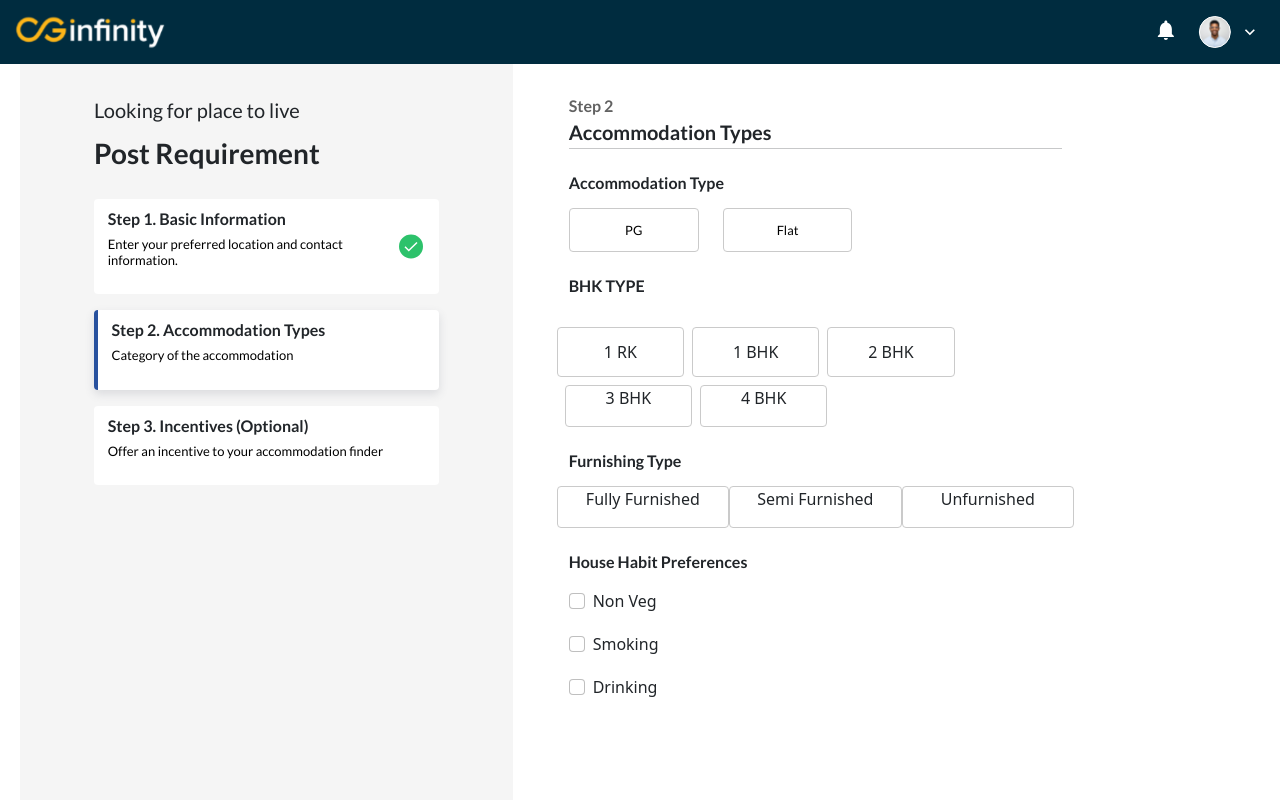
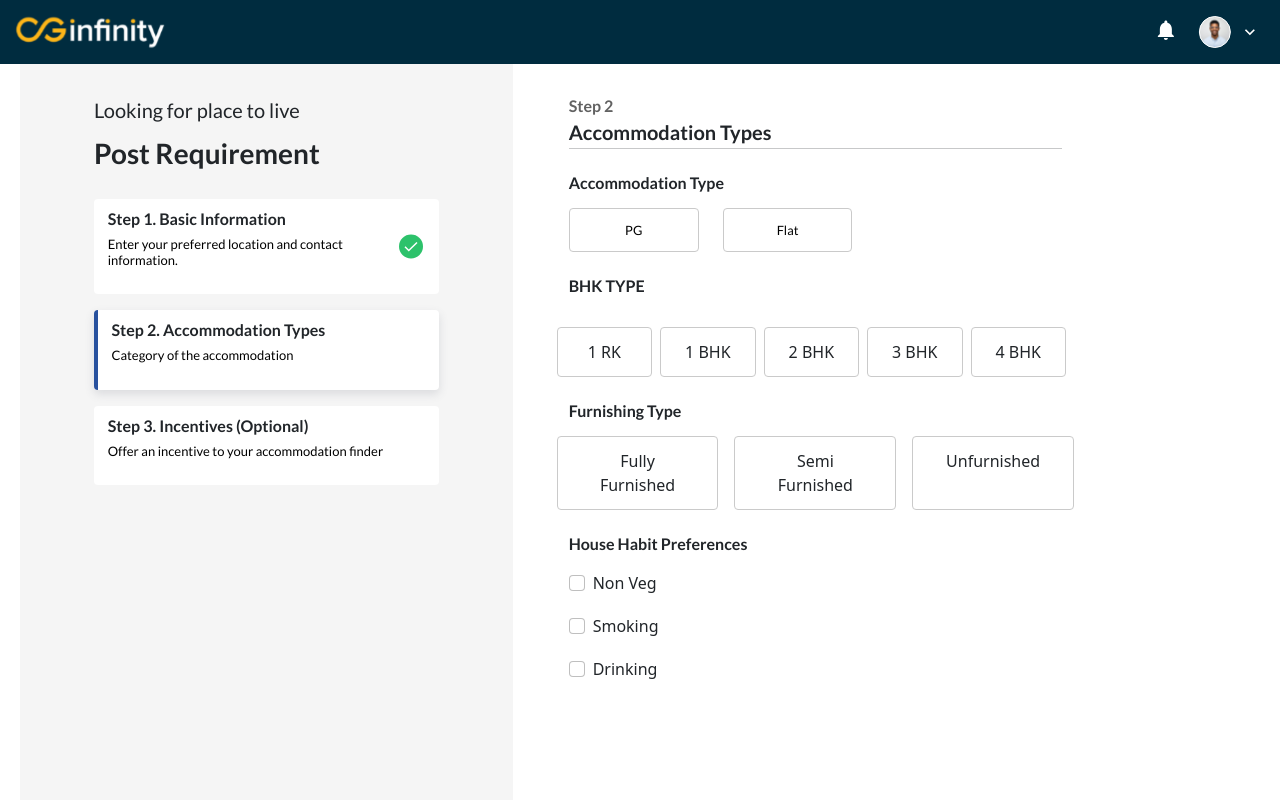
Before and after one commit to ravi-kaushish/findaccomodation, a React (Create React App) app in the folder accommodation/: page /requirementform in a window 1280 px wide. Both pictures are taken after typing "Sample", "5551234", "2020-01-15" into the empty fields and a click on the button "Save & Next". Shown: the top 800 px of the page. Built offline with nearby package versions, Linux system fonts and the light colour scheme.

Commit message:
fixed requirement form

```diff
--- a/accommodation/src/components/requirementMultiStepForm/reqStep2/reqStep2.js
+++ b/accommodation/src/components/requirementMultiStepForm/reqStep2/reqStep2.js
@@ -6,6 +6,8 @@ const ReqStep2 = () => {
   const { reqNext, reqPrevious, requirementData, setRequirementData } =
     useContext(MultiStepContext);
   const [accType, setAccType] = useState(requirementData["accTypeId"]);
+
+  const [singlePg,setSinglePg] = useState();
   return (
     <>
       <FormContainer>
@@ -97,7 +99,15 @@ const ReqStep2 = () => {
                 className="container-fluid d-flex flex-row gap-4"
                 style={{ padding: "0", marginBottom: "1.5rem" }}
               >
-                <button type="button" className="reqStep2__btn">
+                <button
+                  type="button"
+                  className="reqStep2__btn"
+                  onClick={(event) => {
+                    event.preventDefault();
+                    setSinglePg()
+                    setRequirementData({ ...requirementData, sharingId: 1 });
+                  }}
+                >
                   <p
                     className="reqStep2__btn-p"
                     style={{ margin: "0.75rem 2.53rem" }}
@@ -105,7 +115,11 @@ const ReqStep2 = () => {
                     Single
                   </p>
                 </button>
-                <button type="button" className="reqStep2__btn">
+                <button type="button" className="reqStep2__btn"
+                  onClick={(event) => {
+                    event.preventDefault();
+                    setRequirementData({ ...requirementData, sharingId: 2 });
+                  }}>
                   <p
                     className="reqStep2__btn-p"
                     style={{ margin: "0.75rem 2.53rem" }}
@@ -114,7 +128,11 @@ const ReqStep2 = () => {
                   </p>
                 </button>
 
-                <button type="button" className="reqStep2__btn">
+                <button type="button" className="reqStep2__btn"
+                 onClick={(event) => {
+                    event.preventDefault();
+                    setRequirementData({ ...requirementData, sharingId: 3 });
+                  }}>
                   <p
                     className="reqStep2__btn-p"
                     style={{ margin: "0.75rem 2.53rem" }}
@@ -127,58 +145,92 @@ const ReqStep2 = () => {
           ) : (
             <div className="container-fluid" style={{ padding: "0" }}>
               <div className="row" style={{ marginBottom: "1.5rem" }}>
-              <div className="col-12 " onClick={()=>{setRequirementData({...requirementData})}}>
+                <div
+                  className="col-12 "
+                  onClick={() => {
+                    setRequirementData({ ...requirementData });
+                  }}
+                >
                   <p
                     className="reqStep2__label-h"
                     style={{ marginBottom: "1rem" }}
                   >
-                  {" "}
                     BHK TYPE
                   </p>
                 </div>
                 <div className="row g-2">
-              <div className="  col-sm-2 col-md-3 reqStep2__div text-center " >
-                <p style={{margin:"0.75rem"}}>1 RK</p>
+                  <div className="  col reqStep2__div text-center "
+                   onClick={(event) => {
+                    event.preventDefault();
+                    setRequirementData({ ...requirementData, flatTypeId: 1 });
+                  }}>
+                    <p style={{ margin: "0.75rem" }}>1 RK</p>
                   </div>
-              <div className="  col-sm-2 col-md-3  reqStep2__div text-center mx-2">
-                <p style={{margin:"0.75rem"}}>1 BHK</p>
+                  <div className="  col  reqStep2__div text-center mx-2"
+                   onClick={(event) => {
+                    event.preventDefault();
+                    setRequirementData({ ...requirementData, flatTypeId: 2 });
+                  }}
+                   >
+                    <p style={{ margin: "0.75rem" }}>1 BHK</p>
                   </div>
-              <div className="  col-sm-2 col-md-3 reqStep2__div text-center">
-                <p style={{margin:"0.75rem"}}>2 BHK</p>
+                  <div className="  col reqStep2__div text-center"
+                    onClick={(event) => {
+                    event.preventDefault();
+                    setRequirementData({ ...requirementData, flatTypeId: 3 });
+                  }}>
+                    <p style={{ margin: "0.75rem" }}>2 BHK</p>
                   </div>
-              <div className="  col-sm-2 col-md-3 reqStep2__div text-center mx-2">
-                <p>3 BHK</p>
+                  <div className="  col reqStep2__div text-center mx-2"
+                    onClick={(event) => {
+                    event.preventDefault();
+                    setRequirementData({ ...requirementData, flatTypeId: 4 });
+                  }}>
+                    <p style={{ margin: "0.75rem" }}>3 BHK</p>
                   </div>
-              <div className=" col-sm-42 col-md-3 reqStep2__div text-center">
-                <p>4 BHK</p>
+                  <div className=" col reqStep2__div text-center"
+                    onClick={(event) => {
+                    event.preventDefault();
+                    setRequirementData({ ...requirementData, flatTypeId: 5 });
+                  }}>
+                    <p style={{ margin: "0.75rem" }}>4 BHK</p>
                   </div>
-
                 </div>
-
-
               </div>
               <div className="row" style={{ marginBottom: "1.5rem" }}>
-              <div className="col-12 ">
+                <div className="col-12 " >
                   <p
                     className="reqStep2__label-h"
                     style={{ marginBottom: "1rem" }}
                   >
-                  {" "}
                     Furnishing Type
                   </p>
                 </div>
 
-              <div className="  col-sm-2 col-md-4 text-center reqStep2__div">
-                <p>Fully Furnished</p>
+                <div className="  col text-center reqStep2__div"
+                 onClick={(event) => {
+                    event.preventDefault();
+                    setRequirementData({ ...requirementData, furnishedtypeId: 1 });
+                  }}>
+                  <p style={{ margin: "0.75rem" }}>Fully Furnished</p>
                 </div>
-              <div className="  col-sm-2 col-md-4   text-center reqStep2__div">
-                <p>Semi Furnished</p>
+                <div className="  col  text-center reqStep2__div mx-3"
+                 onClick={(event) => {
+                    event.preventDefault();
+                    setRequirementData({ ...requirementData, furnishedtypeId: 2 });
+                  }}>
+                  <p style={{ margin: "0.75rem" }}>Semi Furnished</p>
                 </div>
-              <div className="  col-sm-2 col-md-4 text-center reqStep2__div">
-                <p>Unfurnished</p>
+                <div className="  col text-center reqStep2__div"
+                onClick={(event) => {
+                    event.preventDefault();
+                    setRequirementData({ ...requirementData, furnishedtypeId: 3 });
+                  }}>
+                  <p style={{ margin: "0.75rem" }}>Unfurnished</p>
                 </div>
               </div>
-          </div> )}
+            </div>
+          )}
 
           <p className="reqStep2__label-h" style={{ marginBottom: "1.15rem" }}>
             House Habit Preferences
@@ -254,7 +306,10 @@ const ReqStep2 = () => {
               <button
                 type="button"
                 className="reqStep2__btn-next"
-                onClick={()=>{reqNext();console.log(requirementData)}}
+                onClick={() => {
+                  reqNext();
+                  console.log(requirementData);
+                }}
                 style={{ width: "100%" }}
               >
                 <p className="reqStep__btn-p " style={{ margin: "5% 0" }}>
```
Lines whose indentation alone changed are shown as unchanged.
